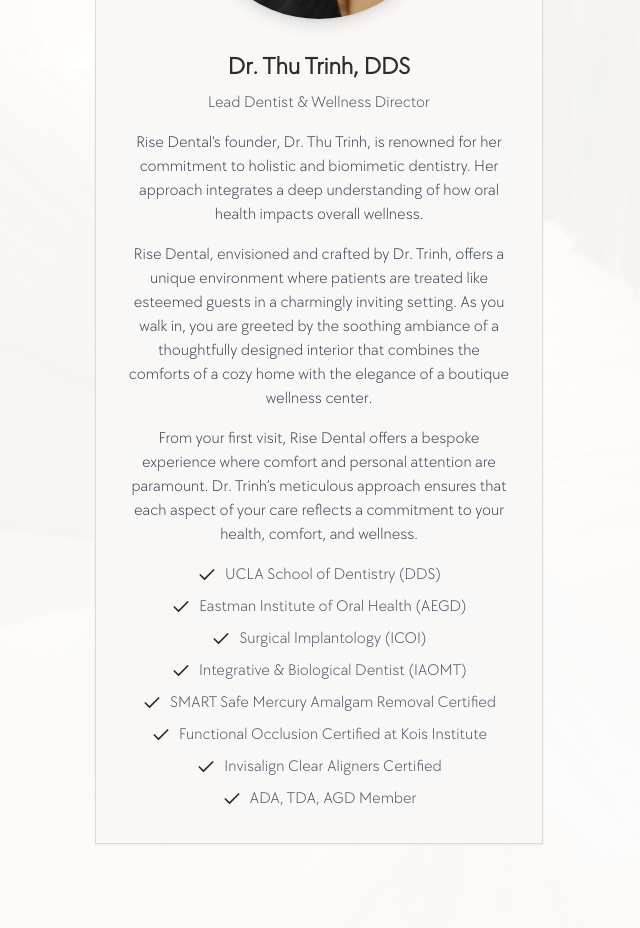
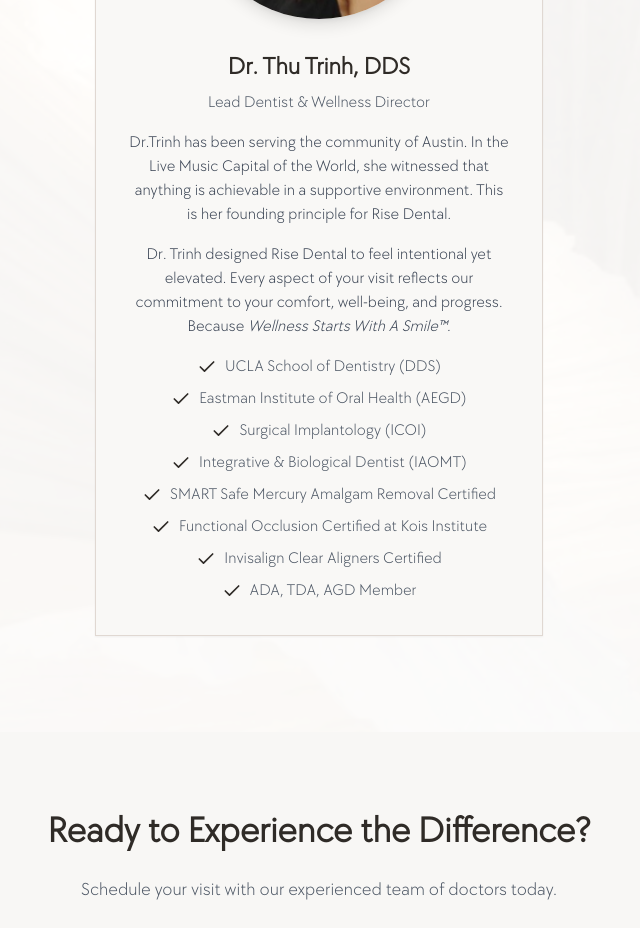
Before and after one commit to denthu2/justforked, a Next.js app: page /team in a window 1280 px wide. Shown: the part 1000-1928 px from the top of the page, without its empty margins (321-961 px from the left). Built offline with nearby package versions, Linux system fonts and the light colour scheme.

Commit message:
wellness starts

```diff
--- a/app/team/page.tsx
+++ b/app/team/page.tsx
@@ -49,13 +49,13 @@
                 <h3 className="text-2xl font-bold mb-2">Dr. Thu Trinh, DDS</h3>
                 <p className="text-gray-600 mb-4">Lead Dentist & Wellness Director</p>
                 <p className="text-gray-700 mb-4">
-    Rise Dental's founder, Dr. Thu Trinh, is renowned for her commitment to holistic and biomimetic dentistry. Her approach integrates a deep understanding of how oral health impacts overall wellness.
+
 </p>
 <p className="text-gray-700 mb-4">
-    Rise Dental, envisioned and crafted by Dr. Trinh, offers a unique environment where patients are treated like esteemed guests in a charmingly inviting setting. As you walk in, you are greeted by the soothing ambiance of a thoughtfully designed interior that combines the comforts of a cozy home with the elegance of a boutique wellness center.
+    Dr.Trinh has been serving the community of Austin. In the Live Music Capital of the World, she witnessed that anything is achievable in a supportive environment. This is her founding principle for Rise Dental.
 </p>
 <p className="text-gray-700 mb-4">
-    From your first visit, Rise Dental offers a bespoke experience where comfort and personal attention are paramount. Dr. Trinh’s meticulous approach ensures that each aspect of your care reflects a commitment to your health, comfort, and wellness.
+    Dr. Trinh designed Rise Dental to feel intentional yet elevated. Every aspect of your visit reflects our commitment to your comfort, well-being, and progress. Because <i>Wellness Starts With A Smile™.</i>
 </p>
 
 
```
